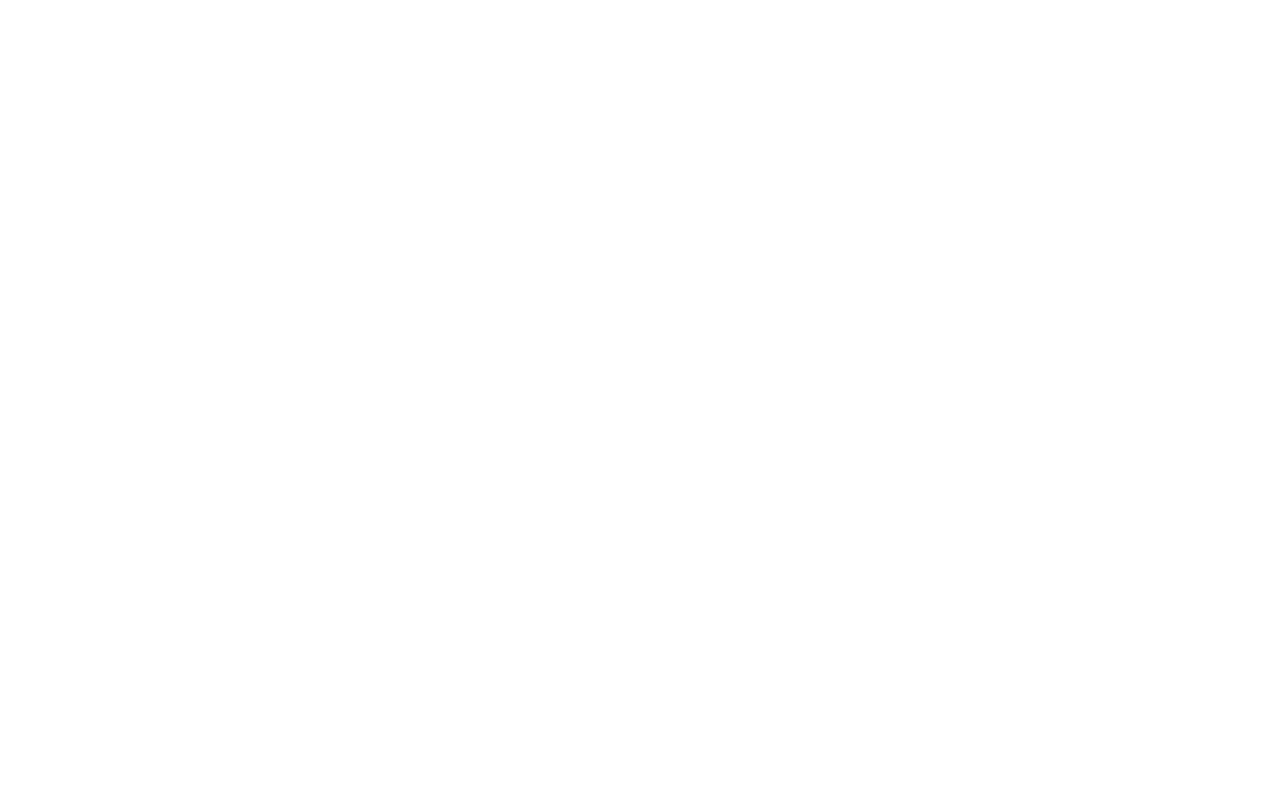
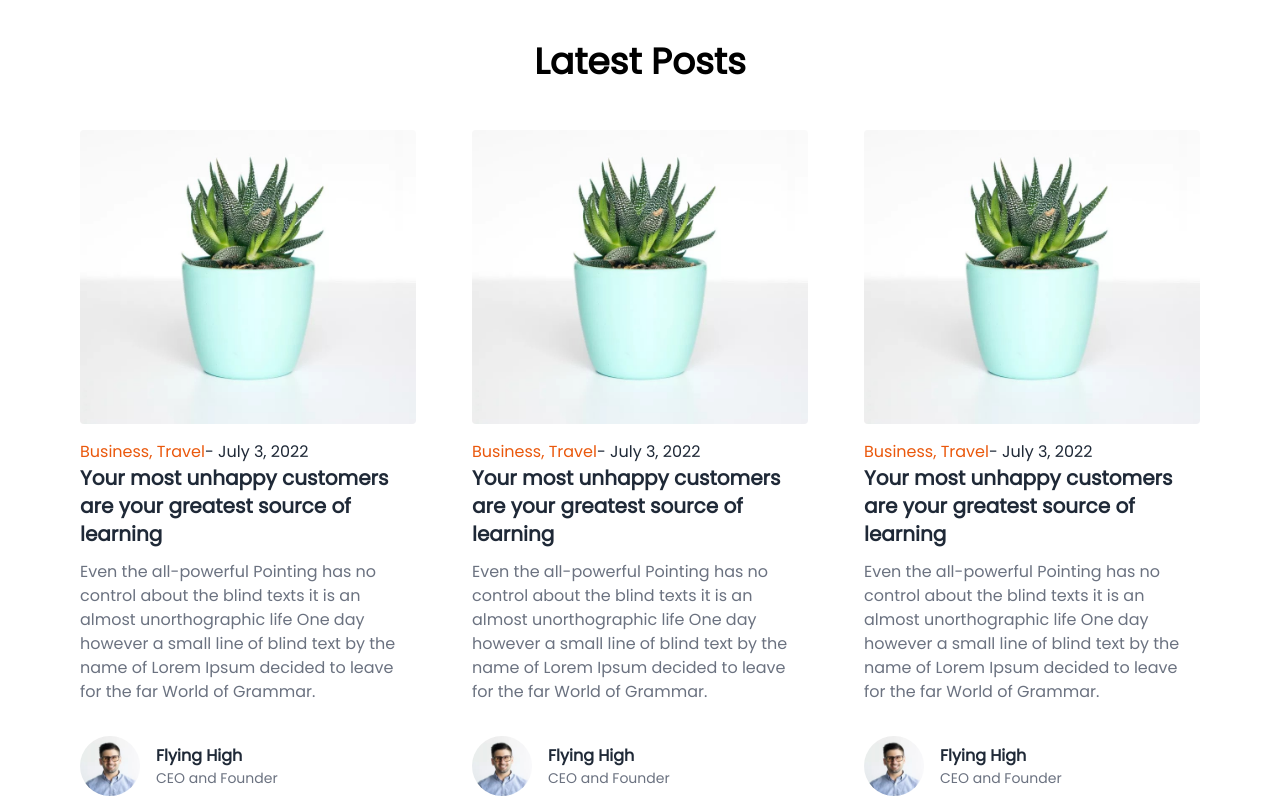
Before and after one commit to Chafai-Abdelkrim/blog-website, a Next.js app: page / in a window 1280 px wide. Shown: the part 920-1720 px from the top of the page. Before the commit the page ends 913 px from the top, so only its background shows below. Built offline with nearby package versions, Linux system fonts and the light colour scheme.

Commit message:
added section2

```diff
--- /dev/null
+++ b/components/section2.js
@@ -0,0 +1,64 @@
+import Link from "next/link";
+import Image from "next/image";
+import Author from "./_child/author";
+
+export default function section2() {
+  return (
+    <section className="container mx-auto md:px-20 py-10">
+      <h1 className="font-bold text-4xl py-12 text-center">Latest Posts</h1>
+
+      {/* grid columns */}
+      <div className="grid md:grid-cols-2 lg:grid-cols-3 gap-14">
+        {Post()}
+        {Post()}
+        {Post()}
+        {Post()}
+        {Post()}
+        {Post()}
+      </div>
+    </section>
+  );
+}
+
+function Post() {
+  return (
+    <div className="item">
+      <div className="images">
+        <Link href={"/"}>
+          <Image
+            src={"/images/img1.jpg"}
+            className="rounded"
+            width={500}
+            height={350}
+          />
+        </Link>
+      </div>
+      <div className="info flex justify-center flex-col py-4">
+        <div className="cat">
+          <Link href={"/"} legacyBehavior>
+            <a className="text-orange-600 hover:text-orange-800">
+              Business, Travel
+            </a>
+          </Link>
+          <Link href={"/"} legacyBehavior>
+            <a className="text-gray-800 hover:text-gray-600">- July 3, 2022</a>
+          </Link>
+        </div>
+        <div className="title">
+          <Link href={"/"} legacyBehavior>
+            <a className="text-xl font-bold text-gray-800 hover:text-gray-600">
+              Your most unhappy customers are your greatest source of learning
+            </a>
+          </Link>
+        </div>
+        <p className="text-gray-500 py-3">
+          Even the all-powerful Pointing has no control about the blind texts it
+          is an almost unorthographic life One day however a small line of blind
+          text by the name of Lorem Ipsum decided to leave for the far World of
+          Grammar.
+        </p>
+        <Author></Author>
+      </div>
+    </div>
+  );
+}
--- a/pages/index.js
+++ b/pages/index.js
@@ -4,11 +4,13 @@ import Format from '../layout/format'
 
 //components
 import Section1 from '../components/section1';
+import Section2 from '../components/section2';
 
 export default function Home() {
   return (
     <Format>
       <Section1></Section1>
+      <Section2></Section2>
     </Format>
   )
 }
```
